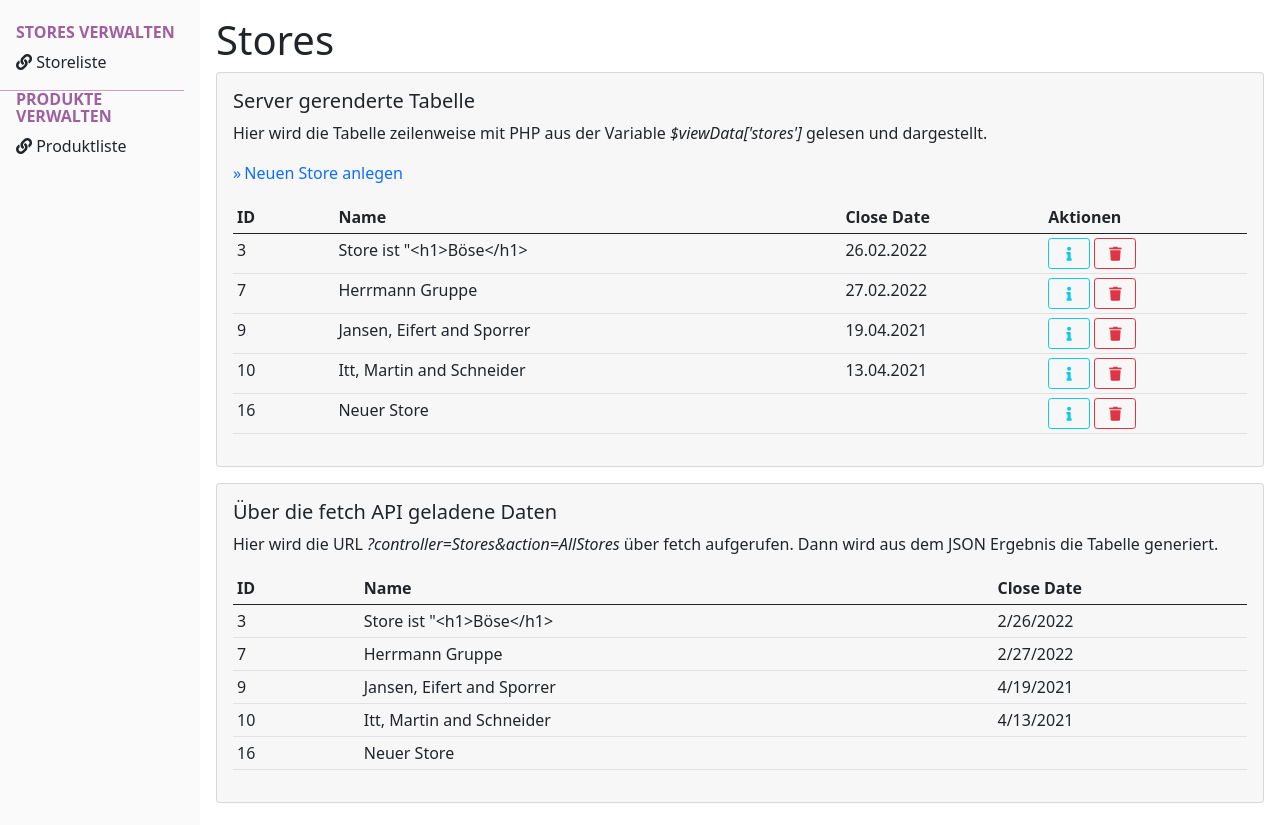
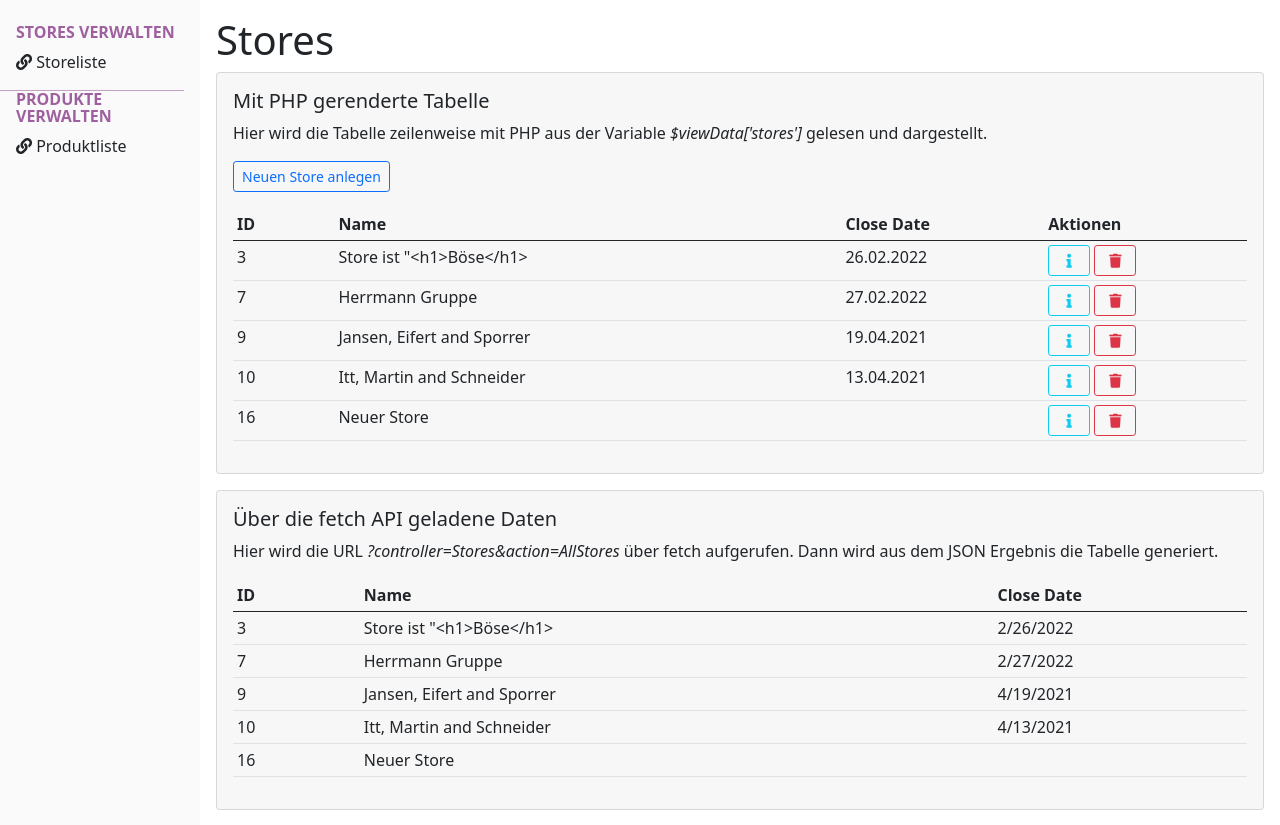
Before and after one commit to schletz/Wmc, a PHP site: page /?controller=Stores in a window 1280 px wide. Shown: the part 70-895 px from the top of the page. Run offline with PHP 8.4, Linux system fonts and the light colour scheme; data comes from the database, SQL or seed files in the repository; some libraries are stand-ins or nearby versions.

Commit message:
Commit 20220224

```diff
--- a/32_BrowserJavascript/01_MVC/storemanager/views/stores.php
+++ b/32_BrowserJavascript/01_MVC/storemanager/views/stores.php
@@ -2,12 +2,12 @@
 
 <div class="card">
     <div class="card-body">
-        <h5 class="card-title">Server gerenderte Tabelle</h5>
+        <h5 class="card-title">Mit PHP gerenderte Tabelle</h5>
         <p>
             Hier wird die Tabelle zeilenweise mit PHP aus der Variable <em>$viewData['stores']</em> gelesen
             und dargestellt.
         </p>
-        <p><a class="textlink" href="?controller=Stores&action=newStore">Neuen Store anlegen</a></p>
+        <p><a class="btn btn-sm btn-outline-primary" href="?controller=Stores&action=newStore">Neuen Store anlegen</a></p>
         <table class="table table-sm storelist">
             <colgroup>
                 <col style="width:10%" />
@@ -32,8 +32,8 @@
                 <td>{$store->id}</td>
                 <td>{$store->name}</td>
                 <td>{$date}</td>
-                <td><a href="?controller=stores&action=store&guid={$store->guid}" class="button btn btn-sm btn-outline-info"><i class="fas fa-info"></i></a>
-                <a href="?controller=stores&action=deletestore&guid={$store->guid}" class="button btn btn-sm btn-outline-danger"><i class="fas fa-trash"></i></a></td>
+                <td><a href="?controller=stores&action=store&guid={$store->guid}" class="btn btn-sm btn-outline-info"><i class="fas fa-info"></i></a>
+                <a href="?controller=stores&action=deletestore&guid={$store->guid}" class="btn btn-sm btn-outline-danger"><i class="fas fa-trash"></i></a></td>
             </tr>
             HTML;
                 }
--- a/32_BrowserJavascript/01_MVC/storemanager/views/stores.php.css
+++ b/32_BrowserJavascript/01_MVC/storemanager/views/stores.php.css
@@ -2,6 +2,6 @@
     background-color: linen;
 }
 
-.storelist .button {
-    width:3em;
+.storelist .btn {
+    min-width:3em;
 }
```
